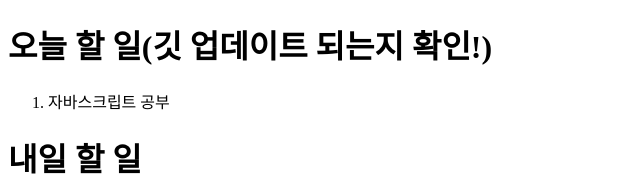
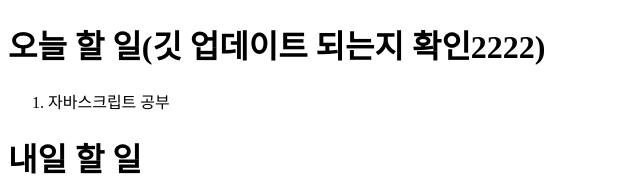
Before and after one commit to minjung7961/codeit-js-Intermediate, a plain HTML site: page index.html in a window 1280 px wide. Shown: the top 176 px of the page, without its empty margins (0-640 px from the left). Drawn offline with Linux system fonts and the light colour scheme.

Commit message:
redmind realtime test

```diff
--- a/index.html
+++ b/index.html
@@ -8,8 +8,7 @@
 </head>
 <body>
   <div>
-    <h1>오늘 할 일(깃 업데이트 되는지 확인!)</h1>
-
+    <h1>오늘 할 일(깃 업데이트 되는지 확인2222)</h1>
 		<ol id="today">
 			<li>자바스크립트 공부</li>
 			<li>고양이 화장실 청소</li>
```
